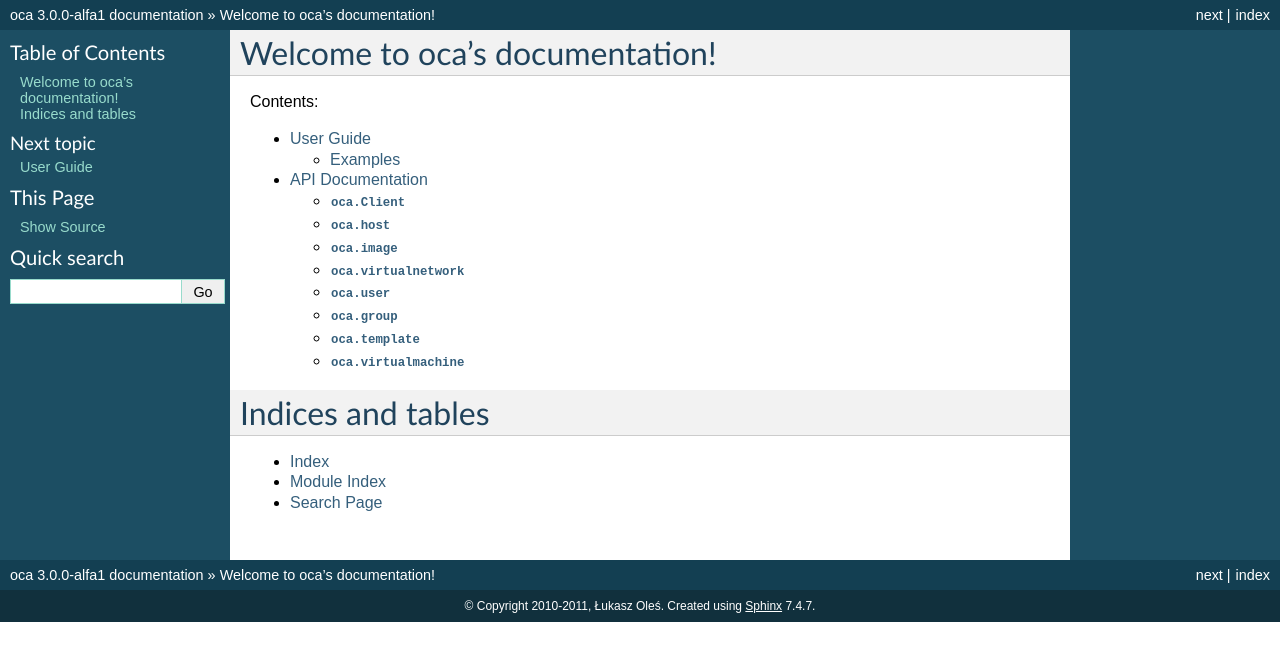
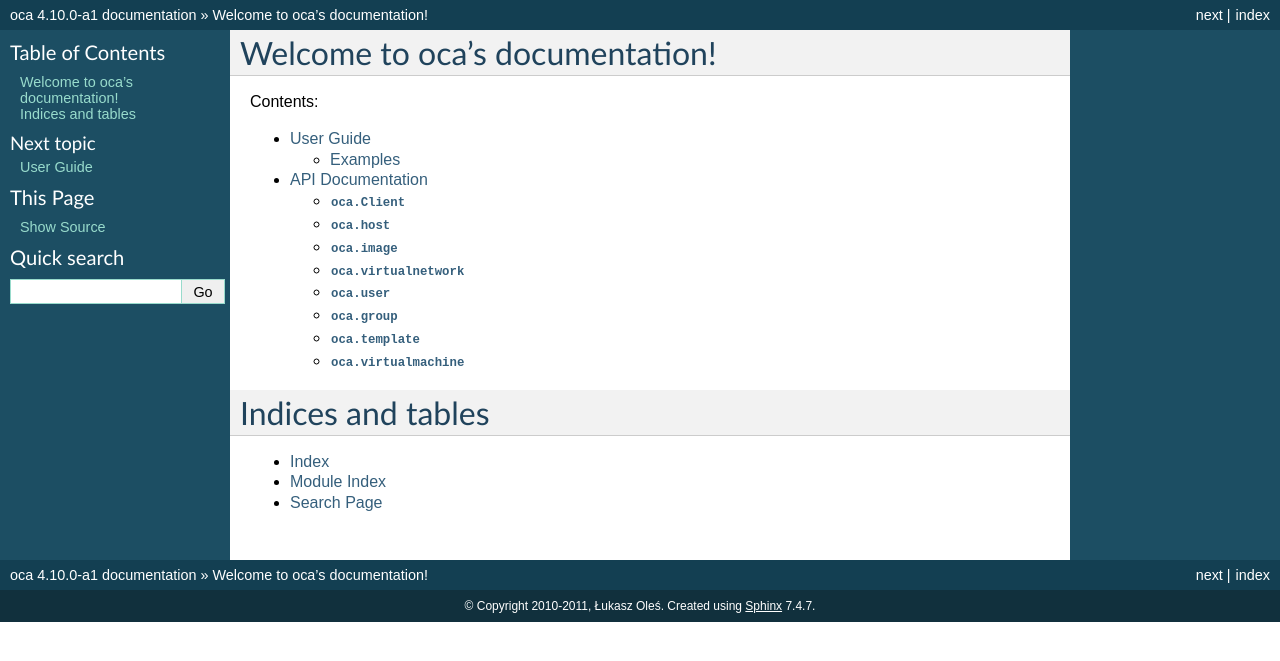
Before and after one commit to python-oca/python-oca, a Sphinx documentation site: the page built from docs/index.rst, in a window 1280 px wide. Shown: the top 661 px of the page. Built offline with Sphinx 7.4.7, drawn with Linux system fonts in a browser that asks for light colours.

Commit message:
Update version in docs/conf.py as well

```diff
--- a/docs/conf.py
+++ b/docs/conf.py
@@ -48,9 +48,9 @@ copyright = u'2010-2011, Łukasz Oleś'
 # built documents.
 #
 # The short X.Y version.
-version = '3.0.0'
+version = '4.10.0'
 # The full version, including alpha/beta/rc tags.
-release = '3.0.0-alfa1'
+release = '4.10.0-a1'
 
 # The language for content autogenerated by Sphinx. Refer to documentation
 # for a list of supported languages.
```
